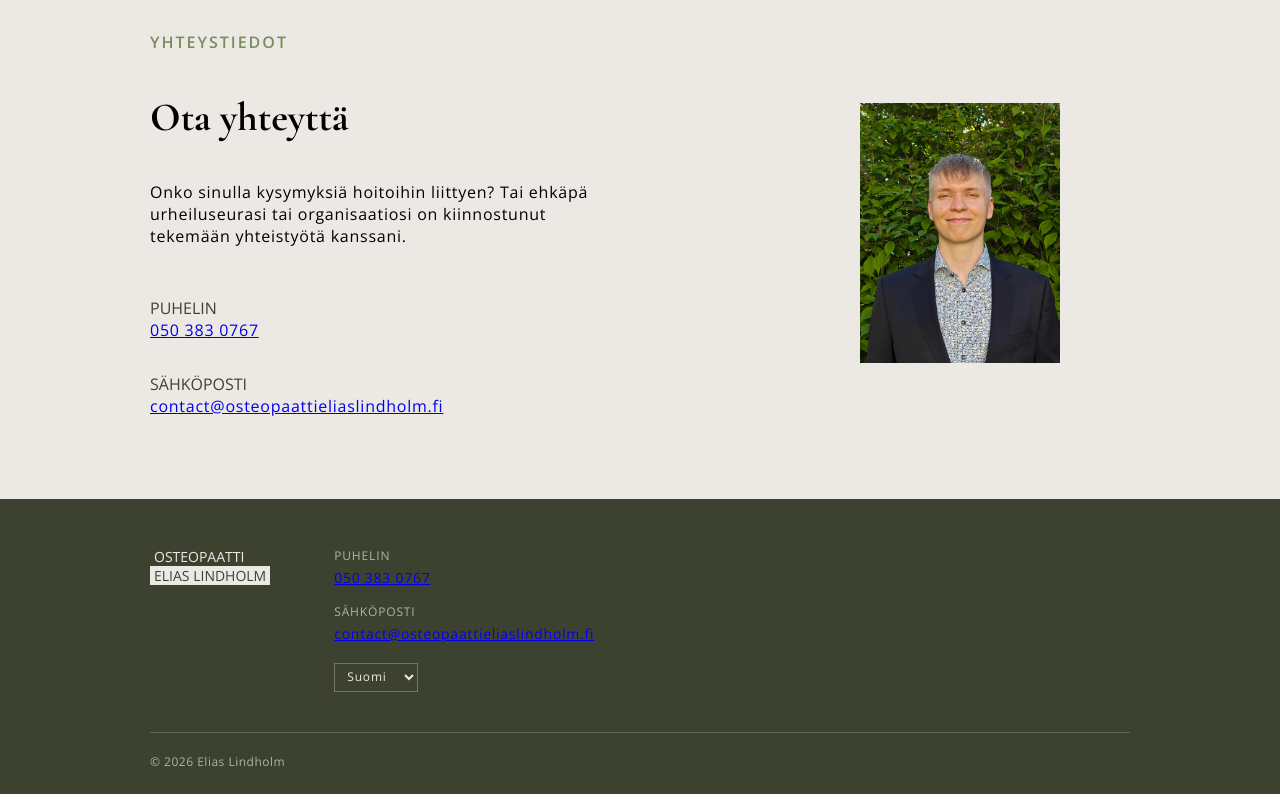
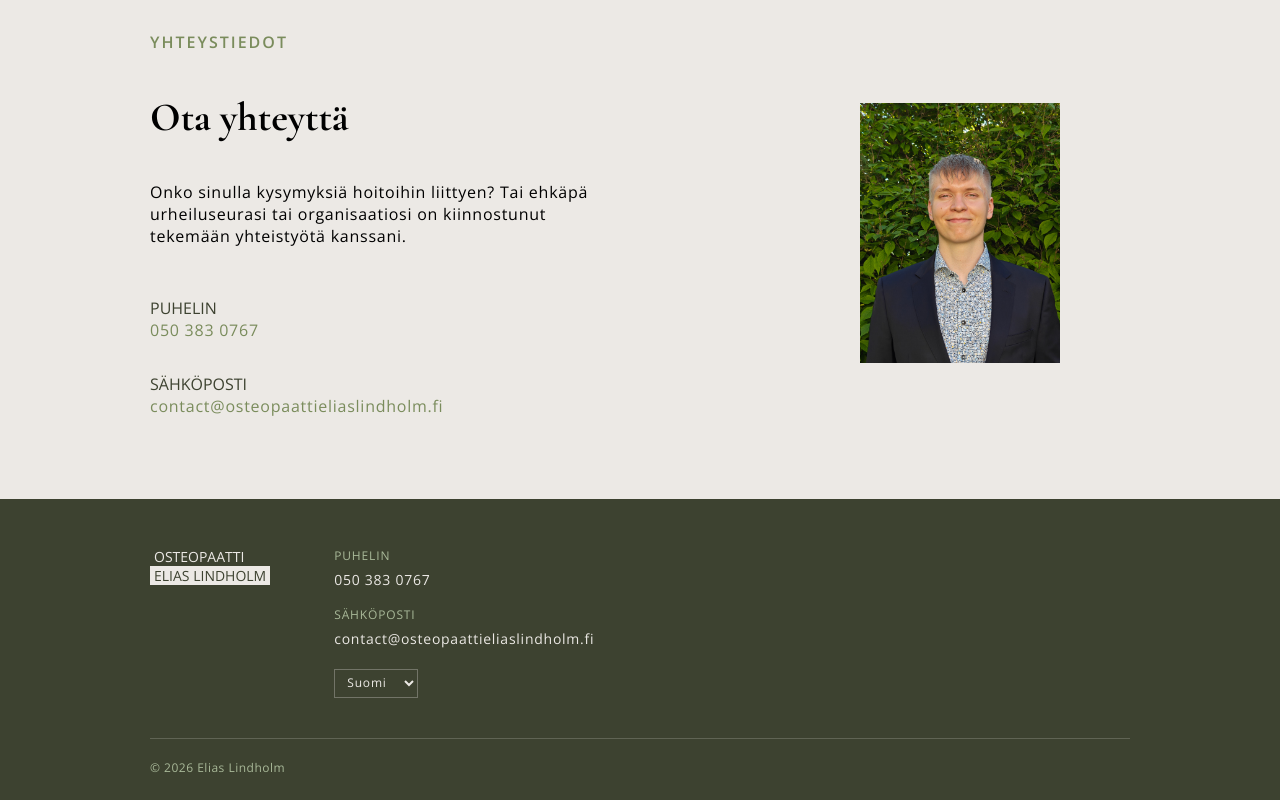
Before and after one commit to elsalindholm/osteopath-page, a React (Vite) app: page / in a window 1280 px wide. Shown: the part 3837-4637 px from the top of the page. Built offline with nearby package versions, Linux system fonts and the light colour scheme.

Commit message:
more fixes

```diff
--- a/index.html
+++ b/index.html
@@ -1,12 +1,8 @@
 <!doctype html>
-<html lang="fi">
+<html lang="fi" translate="no">
   <head>
     <meta charset="UTF-8" />
-    <link
-      rel="icon"
-      type="image/png"
-      href="/images/GreenShapes.png"
-    />
+    <link rel="icon" type="image/png" href="/images/GreenShapes.png" />
     <meta name="viewport" content="width=device-width, initial-scale=1.0" />
     <title>Osteopaatti Elias Lindholm</title>
   </head>
--- a/src/assets/scss/contact.scss
+++ b/src/assets/scss/contact.scss
@@ -17,10 +17,18 @@
   }
   dd {
     margin-inline-start: 0;
+  }
+  dd > a {
     color: $text--medium-green;
     font-family: $open-sans;
     font-size: 16px;
     letter-spacing: 0.75px;
+    text-decoration: none;
+    &:hover,
+    &:visited,
+    &:focus {
+      text-decoration: underline;
+    }
   }
   .text-container {
     padding: 50px 50px 50px 50px;
--- a/src/assets/scss/footer.scss
+++ b/src/assets/scss/footer.scss
@@ -45,9 +45,17 @@
 
 .footer__value {
   margin: 0;
-  font-size: 14px;
-  letter-spacing: 0.75px;
-  color: $text--light-beige;
+  a {
+    font-size: 14px;
+    letter-spacing: 0.75px;
+    color: $text--light-beige;
+    text-decoration: none;
+    &:hover,
+    &:visited,
+    &:focus {
+      text-decoration: underline;
+    }
+  }
 }
 
 .footer__language {
--- a/src/pages/AboutMe.tsx
+++ b/src/pages/AboutMe.tsx
@@ -50,7 +50,7 @@ const AboutMe = ({ activeLanguage }: Props): ReactElement => {
             italics={
               activeLanguage === "Suomi"
                 ? "pysyvään helpotukseen"
-                : "for a lasting effect"
+                : "to lasting relief"
             }
           />
           <BodyText bgVariant="light">
```
